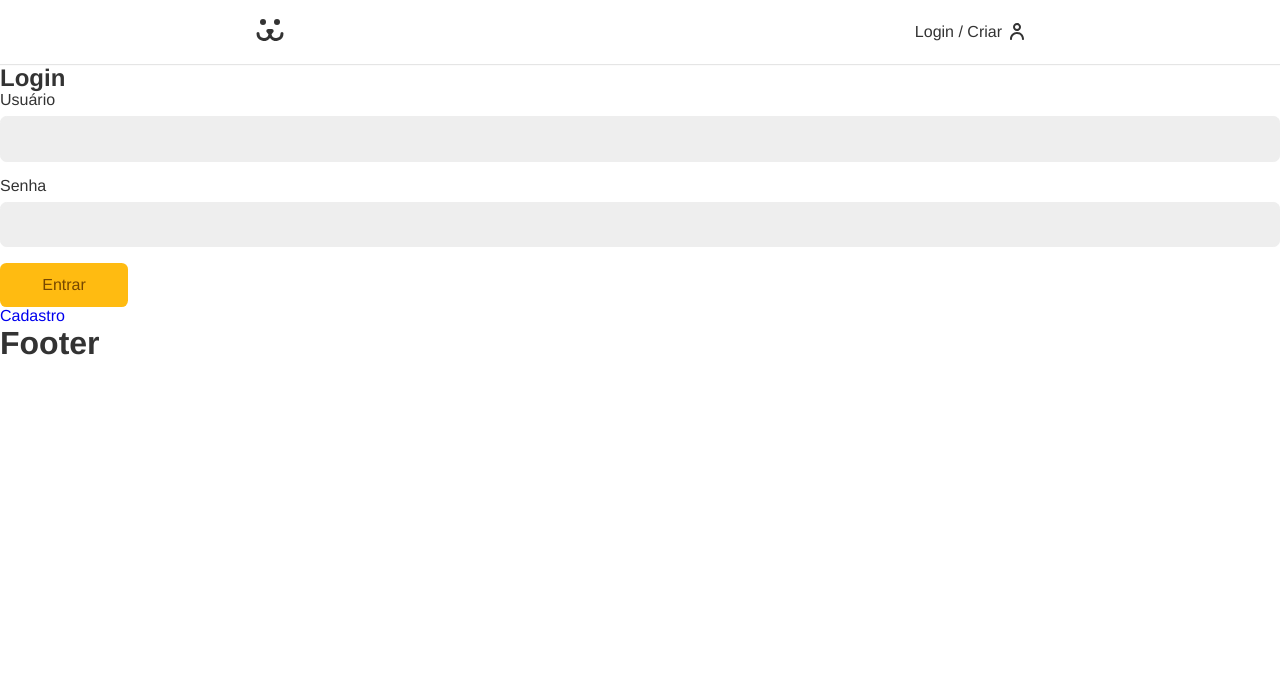
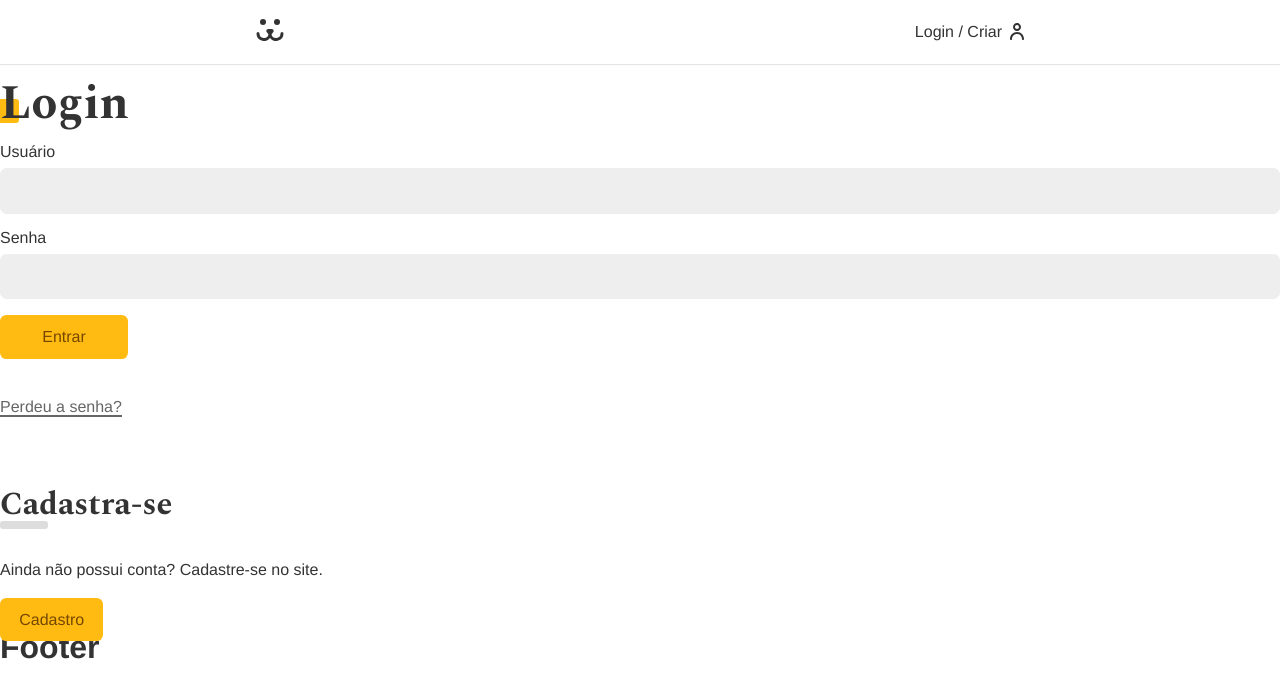
Before and after one commit to pedrogiampietro/Aikater, a React (Create React App) app in the folder web/: page /login in a window 1280 px wide. Shown: the top 698 px of the page. Built offline with nearby package versions, Linux system fonts and the light colour scheme.

Commit message:
Estialização Login Form

```diff
--- a/web/src/App.css
+++ b/web/src/App.css
@@ -1,3 +1,4 @@
+@import url('https://fonts.googleapis.com/css2?family=Spectral:wght@700&display=swap');
 * {
 	box-sizing: border-box;
 }
@@ -7,7 +8,7 @@
 	margin: 0px;
 	color: #333;
 	--type-first: Helvetica, Arial, sans-serif;
-  --type-second: 'Spectral', Georgia;
+	--type-second: 'Spectral', georgia;
 	font-family: var(--type-first);
 }
 
@@ -41,6 +42,7 @@
 
 a {
   text-decoration: none;
+  color: #333;
 }
 
 .container {
@@ -48,3 +50,38 @@
 	padding: 0 1rem;
 	margin: 0 auto;
 }
+
+.title {
+	font-family: var(--type-second);
+	line-height: 1;
+	font-size: 3rem;
+	margin: 1rem 0;
+	position: relative;
+	z-index: 1;
+}
+
+.title::after {
+	content: '';
+	display: block;
+	width: 1.5rem;
+	height: 1.5rem;
+	background: #fb1;
+	position: absolute;
+	bottom: 5px;
+	left: -5px;
+	border-radius: 0.2rem;
+	z-index: -1;
+}
+
+.animeLeft {
+	opacity: 0;
+	transform: translateX(-20px);
+	animation: animeLeft 0.3s forwards;
+}
+
+@keyframes animeLeft {
+	to {
+		opacity: 1;
+		transform: initial;
+	}
+}
--- /dev/null
+++ b/web/src/Components/Helper/Error/index.js
@@ -0,0 +1,8 @@
+import React from 'react'
+
+const Error = ({ error }) => {
+	if (!error) return null
+	return <p style={{ color: '#f31', margin: '1rem 0' }}>{error}</p>
+}
+
+export default Error
--- /dev/null
+++ b/web/src/Components/Login/LoginForm/LoginForm.module.css
@@ -0,0 +1,42 @@
+.form {
+	margin-bottom: 2rem;
+}
+
+.perdeu {
+	display: inline-block;
+	color: #666;
+	padding: 0.5rem 0;
+	line-height: 1;
+}
+
+.perdeu::after {
+	content: '';
+	height: 2px;
+	width: 100%;
+	background: currentColor;
+	display: block;
+}
+
+.cadastro {
+	margin-top: 4rem;
+}
+
+.cadastro p {
+	margin-top: 2rem;
+	margin-bottom: 2rem;
+}
+
+.subtitle {
+	font-family: var(--type-second);
+	line-height: 1;
+	font-size: 2rem;
+}
+
+.subtitle::after {
+	content: '';
+	display: block;
+	background: #ddd;
+	height: 0.5rem;
+	width: 3rem;
+	border-radius: 0.2rem;
+}
--- a/web/src/Components/Login/LoginForm/index.js
+++ b/web/src/Components/Login/LoginForm/index.js
@@ -1,9 +1,12 @@
 import React from 'react'
 import { Link } from 'react-router-dom'
+import { UserContext } from '../../../UserContext'
 import Input from '../../Forms/Input'
 import Button from '../../Forms/Button'
 import useForm from '../../../Hooks/useForm'
-import { UserContext } from '../../../UserContext'
+import Error from '../../Helper/Error'
+import styles from './LoginForm.module.css'
+import stylesBtn from '../../Forms/Button/Button.module.css'
 
 const LoginForm = () => {
 	const username = useForm()
@@ -20,9 +23,9 @@
 	}
 
 	return (
-		<section>
-			<h1>Login</h1>
-			<form action="" onSubmit={handleSubmit}>
+		<section className="animeLeft">
+			<h1 className="title">Login</h1>
+			<form className={styles.form} onSubmit={handleSubmit}>
 				<Input label="Usuário" type="text" name="username" {...username} />
 				<Input label="Senha" type="password" name="password" {...password} />
 				{loading ? (
@@ -30,10 +33,19 @@
 				) : (
 					<Button>Entrar</Button>
 				)}
+				<Error error={error} />
+			</form>
+			<Link className={styles.perdeu} to="/login/perdeu">
+				Perdeu a senha?
+			</Link>
 
-				{error && <p>{error}</p>}
-			</form>
-			<Link to="/login/criar">Cadastro</Link>
+			<div className={styles.cadastro}>
+				<h2 className={styles.subtitle}>Cadastra-se</h2>
+				<p>Ainda não possui conta? Cadastre-se no site.</p>
+				<Link className={stylesBtn.button} to="/login/criar">
+					Cadastro
+				</Link>
+			</div>
 		</section>
 	)
 }
```
Lines whose indentation alone changed are shown as unchanged.
